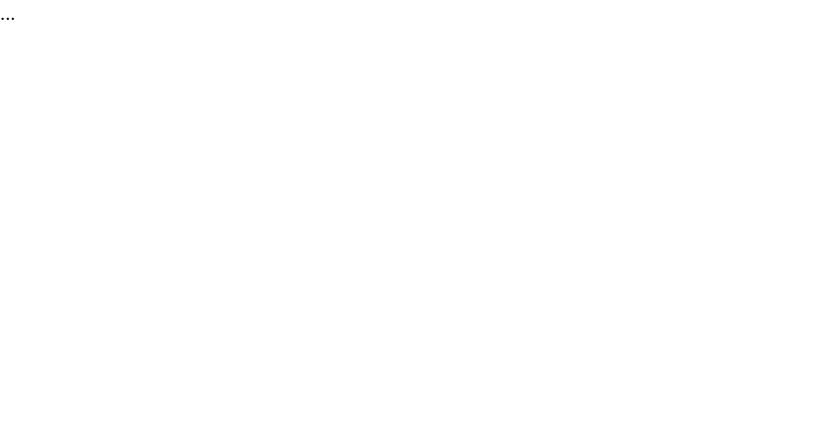
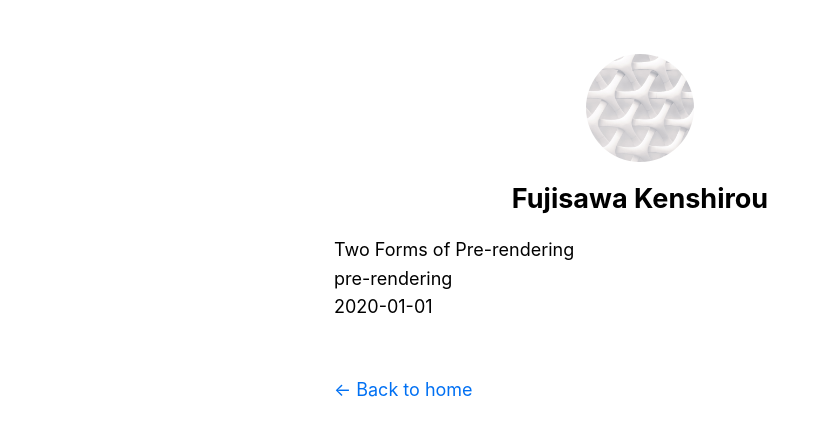
Before and after one commit to kenshirou01/Next.js-Tutorial, a Next.js app: page /posts/pre-rendering in a window 1280 px wide. Shown: the top 436 px of the page, without its empty margins (0-829 px from the left). Built offline with nearby package versions, Linux system fonts and the light colour scheme.

Commit message:
動的ルーティングの作成

```diff
--- a/lib/posts.js
+++ b/lib/posts.js
@@ -45,3 +45,16 @@
     };
   });
 }
+
+export function getPostData(id) {
+  const fullPath = path.join(postsDirectory, `${id}.md`);
+  const fileContents = fs.readFileSync(fullPath, "utf8");
+
+  // 投稿メタデータ部分を解析するために gray-matter を使う
+  const matterResult = matter(fileContents);
+
+  return {
+    id,
+    ...matterResult.data,
+  };
+}
--- a/pages/posts/[id].js
+++ b/pages/posts/[id].js
@@ -1,4 +1,17 @@
-import { getAllPostIds } from "../../lib/posts";
+import Layout from "../../components/layout";
+import { getAllPostIds, getPostData } from "../../lib/posts";
+
+export default function Post({ postData }) {
+  return (
+    <Layout>
+      {postData.title}
+      <br />
+      {postData.id}
+      <br />
+      {postData.date}
+    </Layout>
+  );
+}
 
 export async function getStaticPaths() {
   const paths = getAllPostIds();
@@ -8,6 +21,11 @@
   };
 }
 
-export default function Post() {
-  return <>...</>;
+export async function getStaticProps({ params }) {
+  const postData = getPostData(params.id);
+  return {
+    props: {
+      postData,
+    },
+  };
 }
```
Also changed, not shown: pages/posts/first-post.js (deleted, +0 -14 lines).
